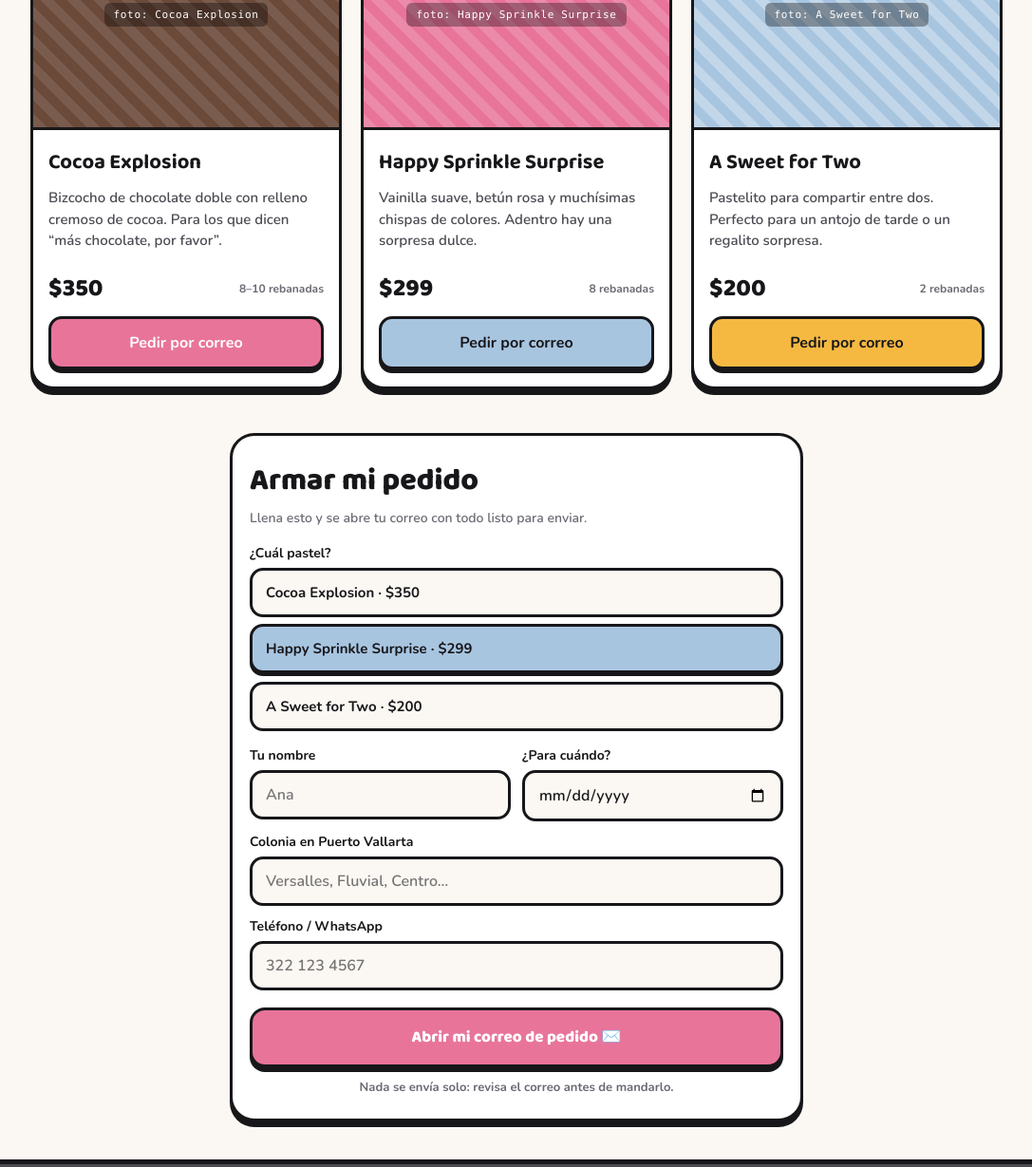
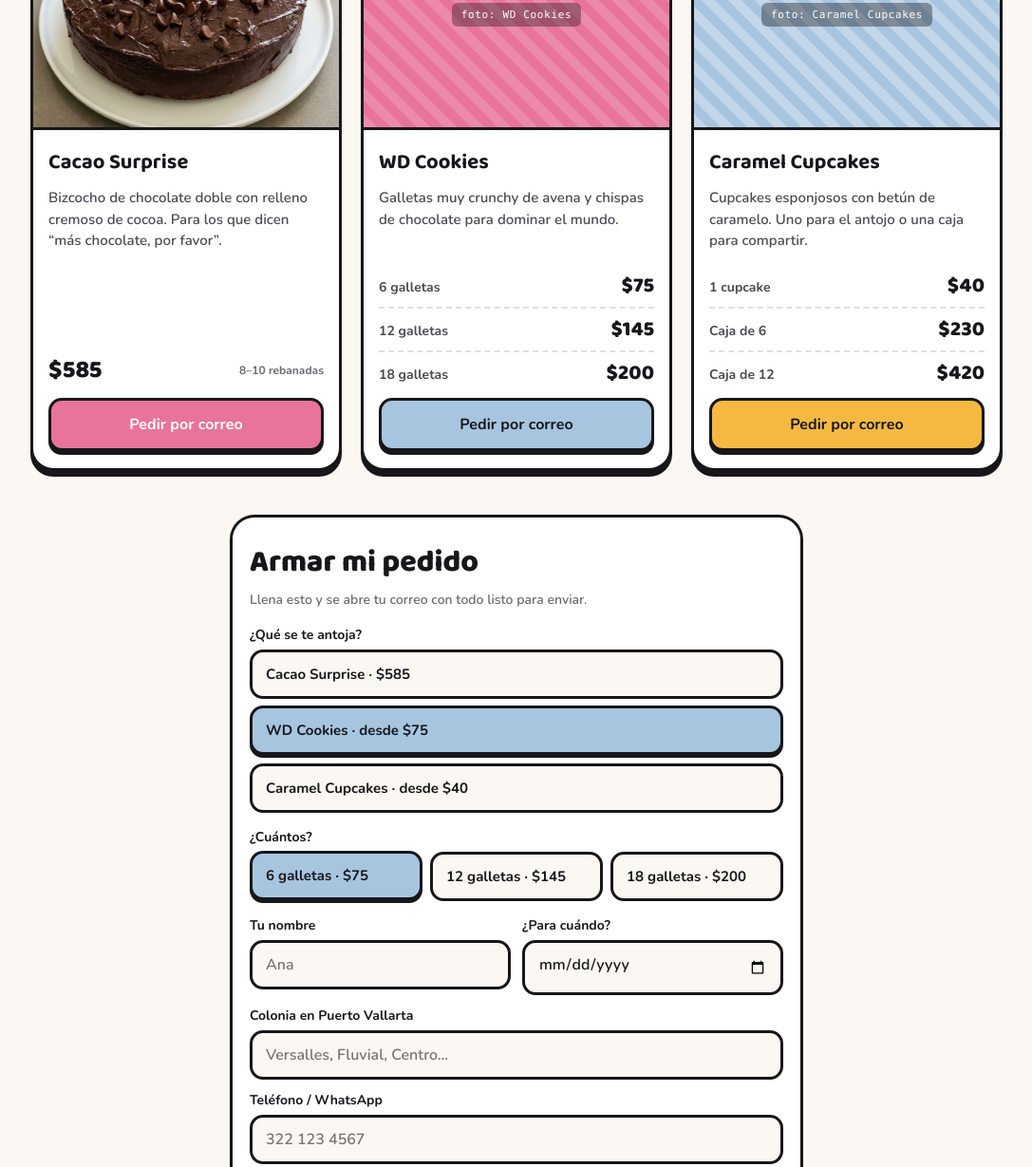
Before and after one commit to LargeSC/three-penguin-bakery, a plain HTML site: page index.html in a window 1280 px wide. Shown: the part 968-2197 px from the top of the page at 95% size, without its empty margins (96-1183 px from the left). Drawn offline with nearby package versions, Linux system fonts and the light colour scheme.

Commit message:
Nuevo menú: WD Cookies, Caramel Cupcakes y Cacao Surprise con foto
- WD Cookies reemplaza a Happy Sprinkle Surprise y Caramel Cupcakes a
  A Sweet for Two, con precios por cantidad en la tarjeta.
- El armador de pedidos pide la cantidad según el producto elegido.
- Cocoa Explosion pasa a llamarse Cacao Surprise, con foto real y
  precio de $585.
- Versión en los enlaces a styles.css y app.js para evitar caché vieja.
- Ajustes extra al input de fecha para que no se desborde en iOS.

Co-Authored-By: Claude Opus 5.5 <noreply@anthropic.com>

```diff
--- a/app.js
+++ b/app.js
@@ -16,9 +16,53 @@
   earliest.setDate(earliest.getDate() + 2);
   dateInput.min = earliest.toISOString().slice(0, 10);
 
+  var qtyPicker = document.getElementById("qty-picker");
+  var qtyOptions = document.getElementById("qty-options");
+
   function selectedCake() {
     return form.querySelector('input[name="cake"]:checked');
   }
+
+  function selectedQty() {
+    return form.querySelector('input[name="qty"]:checked');
+  }
+
+  // data-options="6 galletas:75|12 galletas:145" → [{label, price}, …]
+  function parseOptions(input) {
+    return input.dataset.options.split("|").map(function (pair) {
+      var parts = pair.split(":");
+      return { label: parts[0], price: parts[1] };
+    });
+  }
+
+  // Cada producto tiene sus propias cantidades; con una sola opción no
+  // hace falta preguntar y escondemos el selector.
+  function renderQty() {
+    var options = parseOptions(selectedCake());
+    qtyOptions.textContent = "";
+    options.forEach(function (opt, i) {
+      var label = document.createElement("label");
+      label.className = "picker__opt";
+      var input = document.createElement("input");
+      input.type = "radio";
+      input.name = "qty";
+      input.value = opt.label;
+      input.dataset.price = opt.price;
+      input.checked = i === 0;
+      var face = document.createElement("span");
+      face.className = "picker__face";
+      face.textContent = opt.label + " · $" + opt.price;
+      label.appendChild(input);
+      label.appendChild(face);
+      qtyOptions.appendChild(label);
+    });
+    qtyPicker.hidden = options.length < 2;
+  }
+
+  form.addEventListener("change", function (event) {
+    if (event.target.name === "cake") renderQty();
+  });
+  renderQty();
 
   function formatDate(value) {
     if (!value) return "";
@@ -33,6 +77,7 @@
     if (!form.reportValidity()) return;
 
     var cake = selectedCake();
+    var qty = selectedQty();
     var name = form.elements.name.value.trim();
     var zone = form.elements.zone.value.trim();
     var phone = form.elements.phone.value.trim();
@@ -40,7 +85,7 @@
     var body = [
       "¡Hola Three Penguin Bakery!",
       "",
-      "Quiero pedir un " + cake.value + " ($" + cake.dataset.price + ").",
+      "Quiero pedir " + cake.value + ": " + qty.value + " ($" + qty.dataset.price + ").",
       "",
       "Nombre: " + name,
       "Fecha que lo necesito: " + formatDate(dateInput.value),
--- a/index.html
+++ b/index.html
@@ -17,7 +17,7 @@
 <link rel="preconnect" href="https://fonts.googleapis.com">
 <link rel="preconnect" href="https://fonts.gstatic.com" crossorigin>
 <link href="https://fonts.googleapis.com/css2?family=Baloo+2:wght@600;700;800&family=Nunito:wght@400;600;700&display=swap" rel="stylesheet">
-<link rel="stylesheet" href="styles.css">
+<link rel="stylesheet" href="styles.css?v=2">
 </head>
 <body>
 
@@ -65,60 +65,62 @@
 
       <li class="cake-grid__item">
         <article class="cake">
-          <!-- Placeholder: sustituir por <img class="cake__photo-img" src="assets/cocoa-explosion.jpg" alt="…"> -->
           <div class="cake__photo cake__photo--cocoa">
+            <img class="cake__photo-img" src="assets/cacao-surprise.jpeg" width="896" height="1195" loading="lazy"
+                 alt="Pastel de chocolate cubierto de betún brillante y chispas de chocolate, sobre un plato blanco">
             <span class="cake__tag cake__tag--yellow">Chocolatoso</span>
-            <span class="cake__photo-note">foto: Cocoa Explosion</span>
           </div>
           <div class="cake__body">
-            <h3 class="cake__name">Cocoa Explosion</h3>
+            <h3 class="cake__name">Cacao Surprise</h3>
             <p class="cake__desc">Bizcocho de chocolate doble con relleno cremoso de cocoa. Para los que dicen “más chocolate, por favor”.</p>
             <p class="cake__meta">
-              <span class="cake__price">$350</span>
+              <span class="cake__price">$585</span>
               <span class="cake__slices">8–10 rebanadas</span>
             </p>
             <a class="cake__cta cake__cta--pink"
-               href="mailto:threepenguinbakery@gmail.com?subject=Pedido%3A%20Cocoa%20Explosion&body=%C2%A1Hola%20Three%20Penguin%20Bakery!%0A%0AQuiero%20pedir%20un%20Cocoa%20Explosion%20(%24350).%0A%0ANombre%3A%20%0AFecha%20que%20lo%20necesito%3A%20%0AColonia%20en%20Puerto%20Vallarta%3A%20%0ATel%C3%A9fono%2FWhatsApp%3A%20%0A%0AGracias!">Pedir por correo<span class="u-visually-hidden"> el Cocoa Explosion</span></a>
+               href="mailto:threepenguinbakery@gmail.com?subject=Pedido%3A%20Cacao%20Surprise&body=%C2%A1Hola%20Three%20Penguin%20Bakery!%0A%0AQuiero%20pedir%20un%20Cacao%20Surprise%20(%24585).%0A%0ANombre%3A%20%0AFecha%20que%20lo%20necesito%3A%20%0AColonia%20en%20Puerto%20Vallarta%3A%20%0ATel%C3%A9fono%2FWhatsApp%3A%20%0A%0AGracias!">Pedir por correo<span class="u-visually-hidden"> el Cacao Surprise</span></a>
           </div>
         </article>
       </li>
 
       <li class="cake-grid__item">
         <article class="cake">
-          <!-- Placeholder: sustituir por <img class="cake__photo-img" src="assets/happy-sprinkle-surprise.jpg" alt="…"> -->
+          <!-- Placeholder: sustituir el cake__photo-note por <img class="cake__photo-img" src="assets/wd-cookies.jpeg" alt="…"> (ver Cacao Surprise) -->
           <div class="cake__photo cake__photo--sprinkle">
             <span class="cake__tag cake__tag--white">El más pedido</span>
-            <span class="cake__photo-note">foto: Happy Sprinkle Surprise</span>
+            <span class="cake__photo-note">foto: WD Cookies</span>
           </div>
           <div class="cake__body">
-            <h3 class="cake__name">Happy Sprinkle Surprise</h3>
-            <p class="cake__desc">Vainilla suave, betún rosa y muchísimas chispas de colores. Adentro hay una sorpresa dulce.</p>
-            <p class="cake__meta">
-              <span class="cake__price">$299</span>
-              <span class="cake__slices">8 rebanadas</span>
-            </p>
+            <h3 class="cake__name">WD Cookies</h3>
+            <p class="cake__desc">Galletas muy crunchy de avena y chispas de chocolate para dominar el mundo.</p>
+            <ul class="cake__prices" aria-label="Precios de WD Cookies">
+              <li><span>6 galletas</span> <span class="cake__price">$75</span></li>
+              <li><span>12 galletas</span> <span class="cake__price">$145</span></li>
+              <li><span>18 galletas</span> <span class="cake__price">$200</span></li>
+            </ul>
             <a class="cake__cta cake__cta--blue"
-               href="mailto:threepenguinbakery@gmail.com?subject=Pedido%3A%20Happy%20Sprinkle%20Surprise&body=%C2%A1Hola%20Three%20Penguin%20Bakery!%0A%0AQuiero%20pedir%20un%20Happy%20Sprinkle%20Surprise%20(%24299).%0A%0ANombre%3A%20%0AFecha%20que%20lo%20necesito%3A%20%0AColonia%20en%20Puerto%20Vallarta%3A%20%0ATel%C3%A9fono%2FWhatsApp%3A%20%0A%0AGracias!">Pedir por correo<span class="u-visually-hidden"> el Happy Sprinkle Surprise</span></a>
+               href="mailto:threepenguinbakery@gmail.com?subject=Pedido%3A%20WD%20Cookies&body=%C2%A1Hola%20Three%20Penguin%20Bakery!%0A%0AQuiero%20pedir%20WD%20Cookies.%0ACantidad%20(6%2C%2012%20o%2018)%3A%20%0A%0ANombre%3A%20%0AFecha%20que%20lo%20necesito%3A%20%0AColonia%20en%20Puerto%20Vallarta%3A%20%0ATel%C3%A9fono%2FWhatsApp%3A%20%0A%0AGracias!">Pedir por correo<span class="u-visually-hidden"> las WD Cookies</span></a>
           </div>
         </article>
       </li>
 
       <li class="cake-grid__item">
         <article class="cake">
-          <!-- Placeholder: sustituir por <img class="cake__photo-img" src="assets/a-sweet-for-two.jpg" alt="…"> -->
+          <!-- Placeholder: sustituir el cake__photo-note por <img class="cake__photo-img" src="assets/caramel-cupcakes.jpeg" alt="…"> (ver Cacao Surprise) -->
           <div class="cake__photo cake__photo--two">
-            <span class="cake__tag cake__tag--yellow">Chiquito</span>
-            <span class="cake__photo-note">foto: A Sweet for Two</span>
+            <span class="cake__tag cake__tag--yellow">Nuevo</span>
+            <span class="cake__photo-note">foto: Caramel Cupcakes</span>
           </div>
           <div class="cake__body">
-            <h3 class="cake__name">A Sweet for Two</h3>
-            <p class="cake__desc">Pastelito para compartir entre dos. Perfecto para un antojo de tarde o un regalito sorpresa.</p>
-            <p class="cake__meta">
-              <span class="cake__price">$200</span>
-              <span class="cake__slices">2 rebanadas</span>
-            </p>
+            <h3 class="cake__name">Caramel Cupcakes</h3>
+            <p class="cake__desc">Cupcakes esponjosos con betún de caramelo. Uno para el antojo o una caja para compartir.</p>
+            <ul class="cake__prices" aria-label="Precios de Caramel Cupcakes">
+              <li><span>1 cupcake</span> <span class="cake__price">$40</span></li>
+              <li><span>Caja de 6</span> <span class="cake__price">$230</span></li>
+              <li><span>Caja de 12</span> <span class="cake__price">$420</span></li>
+            </ul>
             <a class="cake__cta cake__cta--yellow"
-               href="mailto:threepenguinbakery@gmail.com?subject=Pedido%3A%20A%20Sweet%20for%20Two&body=%C2%A1Hola%20Three%20Penguin%20Bakery!%0A%0AQuiero%20pedir%20un%20A%20Sweet%20for%20Two%20(%24200).%0A%0ANombre%3A%20%0AFecha%20que%20lo%20necesito%3A%20%0AColonia%20en%20Puerto%20Vallarta%3A%20%0ATel%C3%A9fono%2FWhatsApp%3A%20%0A%0AGracias!">Pedir por correo<span class="u-visually-hidden"> el A Sweet for Two</span></a>
+               href="mailto:threepenguinbakery@gmail.com?subject=Pedido%3A%20Caramel%20Cupcakes&body=%C2%A1Hola%20Three%20Penguin%20Bakery!%0A%0AQuiero%20pedir%20Caramel%20Cupcakes.%0ACantidad%20(1%2C%206%20o%2012)%3A%20%0A%0ANombre%3A%20%0AFecha%20que%20lo%20necesito%3A%20%0AColonia%20en%20Puerto%20Vallarta%3A%20%0ATel%C3%A9fono%2FWhatsApp%3A%20%0A%0AGracias!">Pedir por correo<span class="u-visually-hidden"> los Caramel Cupcakes</span></a>
           </div>
         </article>
       </li>
@@ -138,19 +140,24 @@
       </noscript>
 
       <fieldset class="picker">
-        <legend class="field__label">¿Cuál pastel?</legend>
+        <legend class="field__label">¿Qué se te antoja?</legend>
         <label class="picker__opt">
-          <input type="radio" name="cake" value="Cocoa Explosion" data-price="350">
-          <span class="picker__face">Cocoa Explosion · $350</span>
+          <input type="radio" name="cake" value="Cacao Surprise" data-options="1 pastel:585">
+          <span class="picker__face">Cacao Surprise · $585</span>
         </label>
         <label class="picker__opt">
-          <input type="radio" name="cake" value="Happy Sprinkle Surprise" data-price="299" checked>
-          <span class="picker__face">Happy Sprinkle Surprise · $299</span>
+          <input type="radio" name="cake" value="WD Cookies" data-options="6 galletas:75|12 galletas:145|18 galletas:200" checked>
+          <span class="picker__face">WD Cookies · desde $75</span>
         </label>
         <label class="picker__opt">
-          <input type="radio" name="cake" value="A Sweet for Two" data-price="200">
-          <span class="picker__face">A Sweet for Two · $200</span>
+          <input type="radio" name="cake" value="Caramel Cupcakes" data-options="1 cupcake:40|Caja de 6:230|Caja de 12:420">
+          <span class="picker__face">Caramel Cupcakes · desde $40</span>
         </label>
+      </fieldset>
+
+      <fieldset class="picker picker--qty" id="qty-picker" hidden>
+        <legend class="field__label">¿Cuántos?</legend>
+        <div class="picker__row" id="qty-options"></div>
       </fieldset>
 
       <div class="fields">
@@ -193,6 +200,6 @@
   <p class="footer__colophon">Hecho con cariño (y muchas chispas) por Felipe, 8 años.</p>
 </footer>
 
-<script src="app.js" defer></script>
+<script src="app.js?v=2" defer></script>
 </body>
 </html>
--- a/styles.css
+++ b/styles.css
@@ -277,13 +277,13 @@ a:hover { color: var(--link-hover); }
   background-image: repeating-linear-gradient(45deg, rgba(255, 255, 255, .30) 0 10px, transparent 10px 20px);
 }
 
-/* Cuando haya foto real, reemplaza el div por <img class="cake__photo-img"> */
+/* Foto real: va dentro de .cake__photo para que la etiqueta quede encima. */
 .cake__photo-img {
-  display: block;
+  position: absolute;
+  inset: 0;
   width: 100%;
-  aspect-ratio: 4 / 3;
+  height: 100%;
   object-fit: cover;
-  border-bottom: var(--stroke);
 }
 
 .cake__photo-note {
@@ -352,6 +352,28 @@ a:hover { color: var(--link-hover); }
   font-size: 26px;
   color: var(--ink);
 }
+
+.cake__prices {
+  list-style: none;
+  margin: auto 0 0;
+  padding: 10px 0 0;
+  display: grid;
+  gap: 4px;
+}
+.cake__prices li {
+  display: flex;
+  align-items: baseline;
+  justify-content: space-between;
+  gap: 10px;
+  font-size: 14px;
+  font-weight: 700;
+  color: var(--slate);
+}
+.cake__prices li + li {
+  border-top: 2px dashed rgba(0, 0, 0, .12);
+  padding-top: 4px;
+}
+.cake__prices .cake__price { font-size: 22px; }
 
 .cake__slices {
   font-size: 12px;
@@ -434,7 +456,15 @@ a:hover { color: var(--link-hover); }
   border: 0;
 }
 
+.picker[hidden] { display: none; }
+
 .picker__opt { display: block; }
+
+.picker__row {
+  display: grid;
+  grid-template-columns: repeat(auto-fit, minmax(130px, 1fr));
+  gap: 8px;
+}
 
 .picker__opt input {
   position: absolute;
@@ -500,16 +530,41 @@ a:hover { color: var(--link-hover); }
 }
 
 /* WebKit (iOS) le da al input[type=date] un ancho intrínseco propio que ignora
-   el width:100% y se desborda de la tarjeta en pantallas angostas. */
+   el width:100% y se desborda de la tarjeta en pantallas angostas.
+   No basta con tocar el input: las piezas internas del shadow DOM conservan
+   su propio ancho y son las que empujan hacia afuera. */
 .field__input[type="date"] {
   -webkit-appearance: none;
   appearance: none;
+  display: block;
   min-width: 0;
   max-width: 100%;
 }
 .field__input[type="date"]::-webkit-date-and-time-value {
+  width: 100%;
+  min-width: 0;
   text-align: left;
   margin: 0;
+}
+.field__input[type="date"]::-webkit-datetime-edit,
+.field__input[type="date"]::-webkit-datetime-edit-fields-wrapper {
+  width: 100%;
+  min-width: 0;
+  padding: 0;
+  overflow: hidden;
+}
+/* El icono del calendario no debe robar ancho ni encogerse. */
+.field__input[type="date"]::-webkit-calendar-picker-indicator {
+  margin-left: auto;
+  flex-shrink: 0;
+}
+
+/* Red de seguridad: pase lo que pase adentro, nada escapa de la tarjeta.
+   `clip` en vez de `hidden`, y el margen deja respirar el anillo de foco
+   (outline de 3px + offset de 3px) que si no quedaría recortado. */
+.field {
+  overflow: clip;
+  overflow-clip-margin: 6px;
 }
 
 .order__submit {
```
Also changed, not shown: assets/cacao-surprise.jpeg (added), 1 other file.
